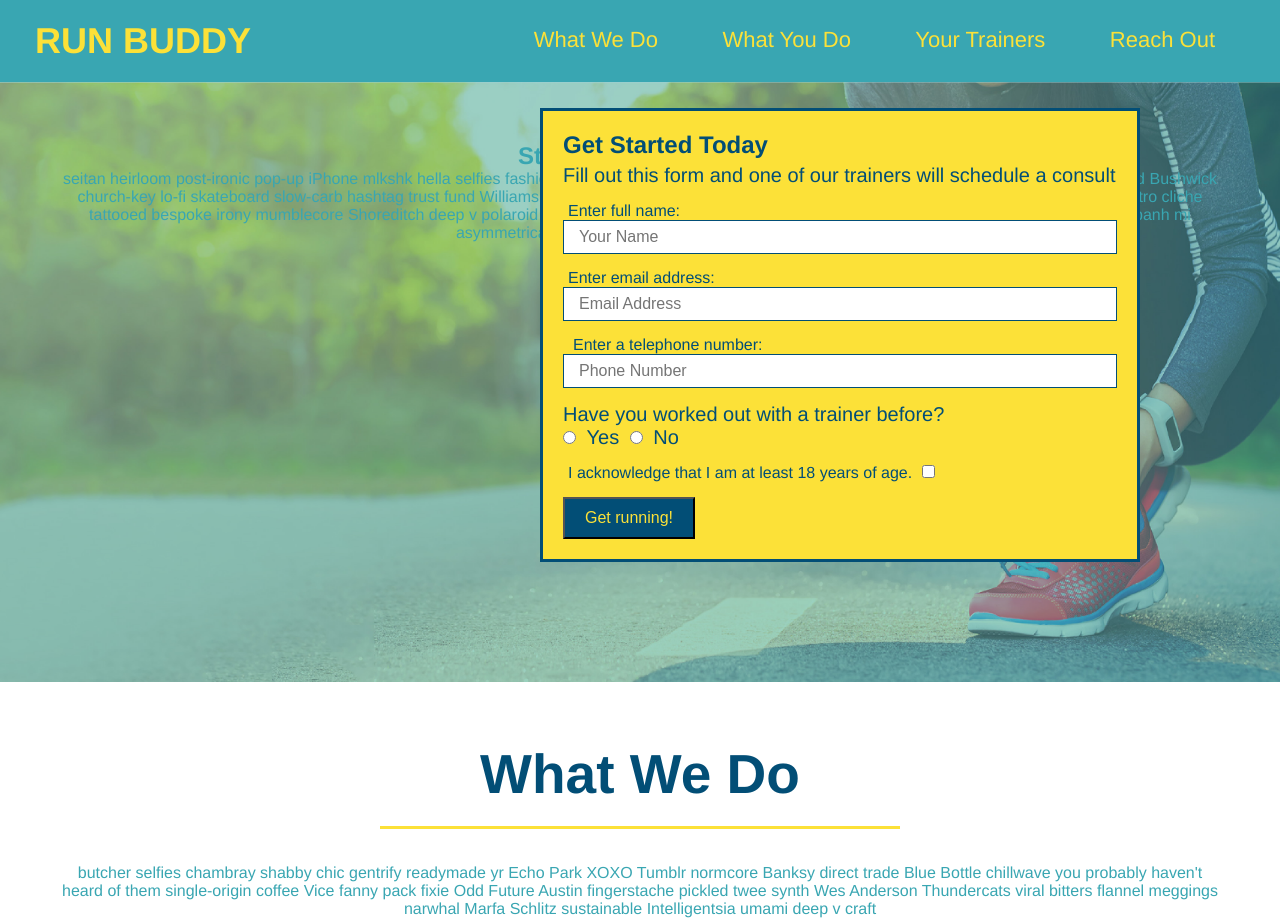
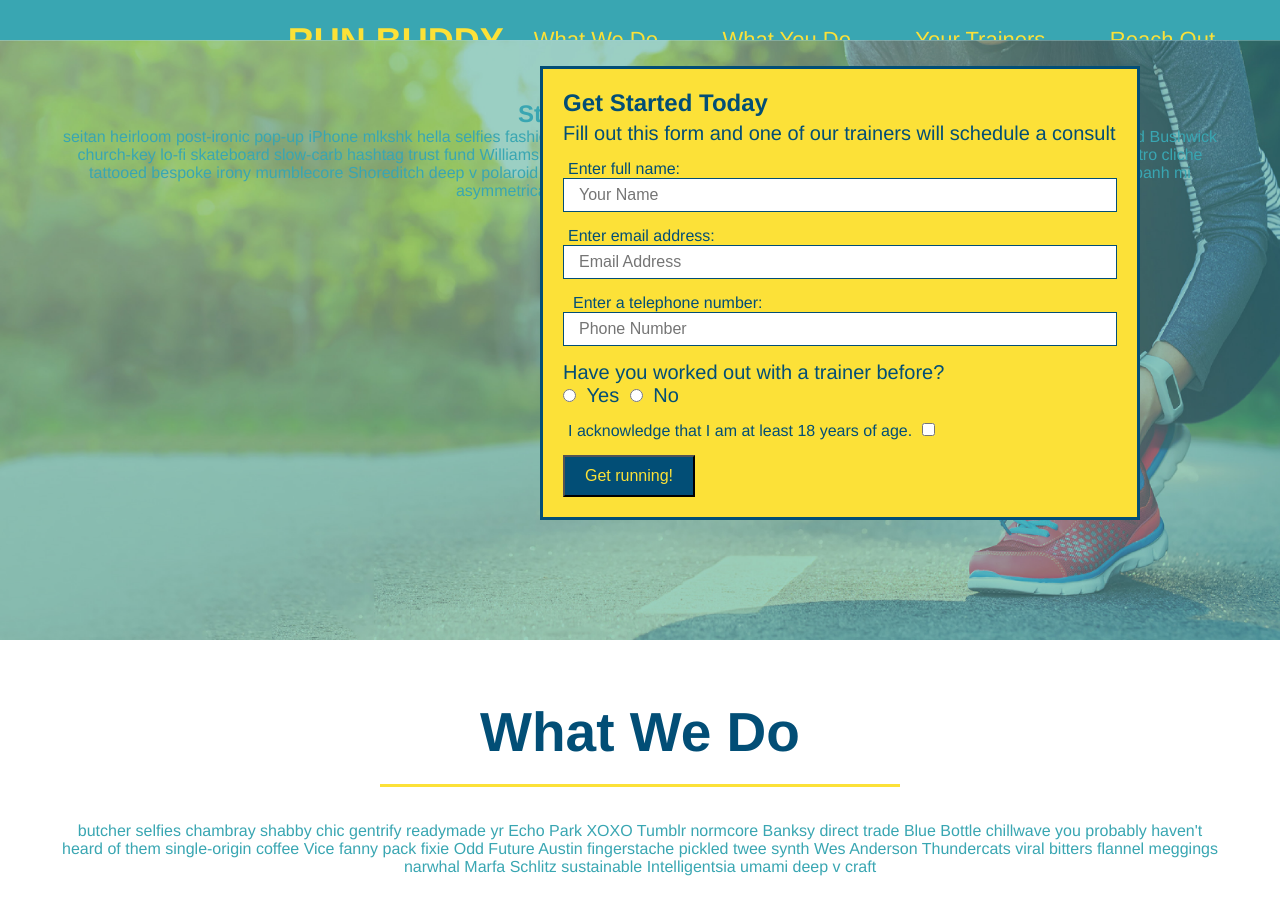
Before and after one commit to NickNocc/run-buddy, a plain HTML site: page index.html in a window 1280 px wide. Shown: the top 921 px of the page. Drawn offline with Linux system fonts and the light colour scheme.

Commit message:
Added a flexbox

```diff
--- a/assets/css/style.css
+++ b/assets/css/style.css
@@ -267,3 +267,8 @@ h3 {
     margin: 30px 0 0 60px;
     color:white;
 }
+
+.flex-container {
+    position: relative;
+    float: right;
+}
--- a/index.html
+++ b/index.html
@@ -1,12 +1,16 @@
 <!DOCTYPE html>
+<!-- Head -->
 <html lang="en">
   <head>
     <link rel="stylesheet" href="./assets/css/style.css" />
     <meta charset="UTF-8" />
     <title>Run Buddy</title>
   </head>
+  <!-- Body Start -->
   <body>
+    <!-- Header Start -->
     <header>
+      <div class="flex-container">
         <h1>
           <a href="/">RUN BUDDY</a>
         </h1>
@@ -28,18 +32,22 @@
             </li>
           </ul>
       </nav>
+      </div>
     </header>
-
+    <!-- Hero Start -->
     <section class="hero">
+      <!-- CTA Start -->
       <div class="hero-cta">
         <h2>Start Building Habits.</h2>
         <p>
           seitan heirloom post-ironic pop-up iPhone mlkshk hella selfies fashion axe occupy readymade put a bird on it messenger bag Wes Anderson Schlitz plaid Bushwick church-key lo-fi skateboard slow-carb hashtag trust fund Williamsburg biodiesel fixie farm-to-table 8-bit banjo XOXO Banksy chillwave bicycle rights retro cliche tattooed bespoke irony mumblecore Shoreditch deep v polaroid McSweeney's bitters cray gentrify tofu Marfa you probably haven't heard of them yr banh mi asymmetrical art party selvage letterpress High Life.
         </p>
       </div>
+      <!-- Hero Form Start -->
       <div class="hero-form">
         <h3>Get Started Today</h3>
         <p>Fill out this form and one of our trainers will schedule a consult</p>
+        <!-- Input Form Start -->
         <form>
           <!-- name -->
           <label for="name">Enter full name:</label>
@@ -47,9 +55,10 @@
           <!-- email -->
           <label for="email">Enter email address:</label>
           <input class="form-input" type="email" placeholder="Email Address" name="email" id="email" />          <!-- phone -->
+          <!-- phone -->
           <label for="Phone"></label>Enter a telephone number:</label>
           <input class="form-input" type="tel" placeholder="Phone Number" name="Phone" id="Phone" />
-
+          <!-- Radio Start -->
           <p>
             Have you worked out with a trainer before? <br/>
             <input type="radio" name="trainer-confirm" id="trainer-yes" />
@@ -57,14 +66,17 @@
             <input type="radio" name="trainer-confirm" id="trainer-no" />
             <label for="trainer-no">No</label>
           </p>
+
           <p>
             <div>
+              <!-- Age Check -->
               <label for="checkbox">
                 I acknowledge that I am at least 18 years of age.
               </label>
               <input type="checkbox" name="age-confirm" id="checkbox" />
             </div>
           </p>
+          <!-- Submit Button 1 -->
           <button type="submit">
             <div>
             Get running!
@@ -73,7 +85,7 @@
         </form>
       </div>
     </section>
-
+    <!-- What we do Start -->
     <section id="what-we-do">
       <div>
        <h2 class="section-title primary-border">What We Do</h2>
@@ -82,15 +94,13 @@
          </p>
       </div>
     </section>
-
+    <!-- What you do Start -->
     <section id="what-you-do" class="steps">
       <h2 class="section-title secondary-border">What You Do</h2>
-
       <div>
         <img src="./assets/images/step-1.svg" alt=""/>
         <h3><span>Step 1: Fill Out the Form Above.</span></h3>
         <p>You're already here, so why not?</p>
-
         </div>
 
       <div>
@@ -111,9 +121,11 @@
         <p>Bi-weekly checkins with your trainer will keep you focused</p>
       </div>
     </section>
+    <!-- Trainers section -->
+    <section id="your-trainers">
 
-    <section id="your-trainers">
       <h2 class="section-title primary-border">Meet The Trainers</h2>
+      <!-- Trainer 1 -->
       <article class="trainer">
         <img src="./assets/images/trainer-1.jpg" alt="Arron Stephens in his workout clothes, ready to pump iron"/>
         <div class="trainer-bio text-left">
@@ -125,6 +137,7 @@
           </p>
         </div>
       </article>
+      <!-- Trainer 2 -->
       <article class="trainer">
         <div class="trainer-bio text-right">
         <h3>Joanna Gill</h3>
@@ -136,6 +149,7 @@
         </div>
         <img src="./assets/images/trainer-2.jpg" alt="Joanna Gill cooling off after a workout" />
       </article>
+      <!-- Trainer 3 -->
       <article class="trainer">
         <img src="./assets/images/trainer-3.jpg" alt="Harry Smith wearing a headband and lifting comically small pink weights" />
         <div class="trainer-bio text-left">
@@ -148,14 +162,14 @@
         </div>
       </article>
     </section>
-
+    <!-- Reach out Start -->
     <section  id="reach-out" class="contact-info">
       <h2 class="section-title secondary-border">Reach Out</h2> <br/>
       <div class="contact-info">
         <iframe src="https://www.google.com/maps/embed?pb=!1m18!1m12!1m3!1d3314.807934769331!2d-118.28045418397522!3d33.817269237521735!2m3!1f0!2f0!3f0!3m2!1i1024!2i768!4f13.1!3m3!1m2!1s0x80dd35748dee2bc9%3A0xed06e67beb6b775f!2s22857%20Baywood%20Dr%2C%20Carson%2C%20CA%2090745!5e0!3m2!1sen!2sus!4v1633799729257!5m2!1sen!2sus">
         </iframe>
       </div>
-
+      <!-- Contact Form Start -->
       <div class="contact-form">
         <h3>Contact Us</h3>
         <form>
@@ -168,7 +182,7 @@
            <button type="submit">Submit</button>
           </form>
       </div>
-
+      <!-- Address/Contact Start -->
       <div>
         <h3> Run Buddy</h3>
 
@@ -187,7 +201,7 @@
         </div>
       </div>
     </section>
-
+    <!-- Footer Start -->
     <footer>
       <h2>❤️ Made with love by Run Buddy.</h2>
       <div>
```
Lines whose indentation alone changed are shown as unchanged.
